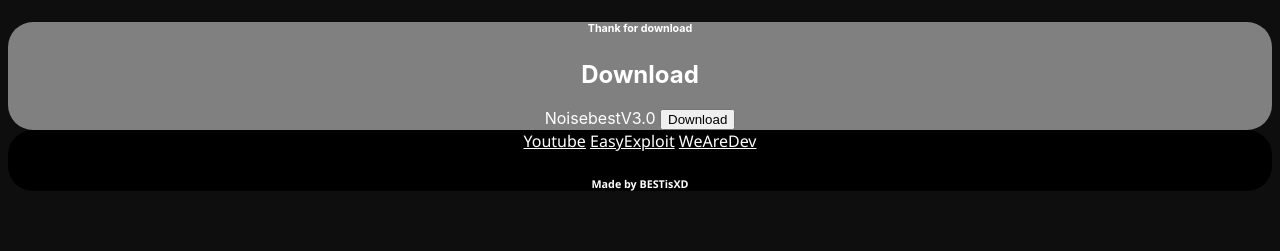
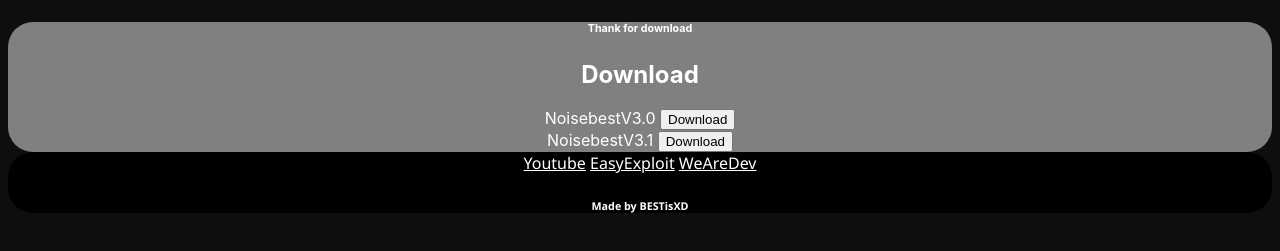
Before and after one commit to NiZXD471/Noisebest, a plain HTML site: page download.html in a window 1280 px wide. Shown: the part 123-374 px from the top of the page. Drawn offline with Linux system fonts and the light colour scheme.

Commit message:
Update download.html

```diff
--- a/download.html
+++ b/download.html
@@ -65,6 +65,8 @@
         <h1>Download</h1>
         <font size="3" style="color: white;">NoisebestV3.0</font>
         <button onclick="window.location.href ='https://anonfile.com/x1p1M4m6o6/Debug_rar';">Download</button><br>
+        <font size="3" style="color: white;">NoisebestV3.1</font>
+        <button onclick="window.location.href ='https://anonfile.com/56Obp5o2oa/Debug_rar';">Download</button><br>
 
     </section>
     <footer id="smoothedge">
```
